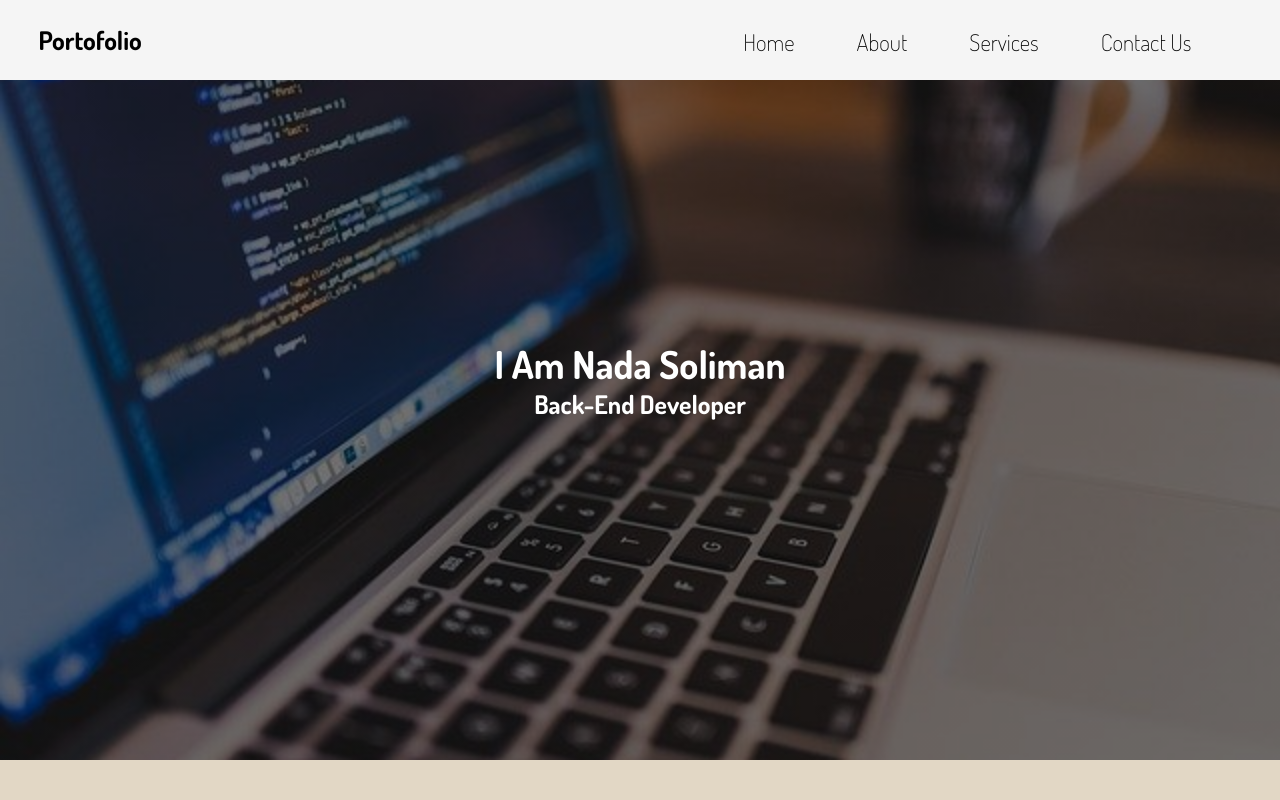
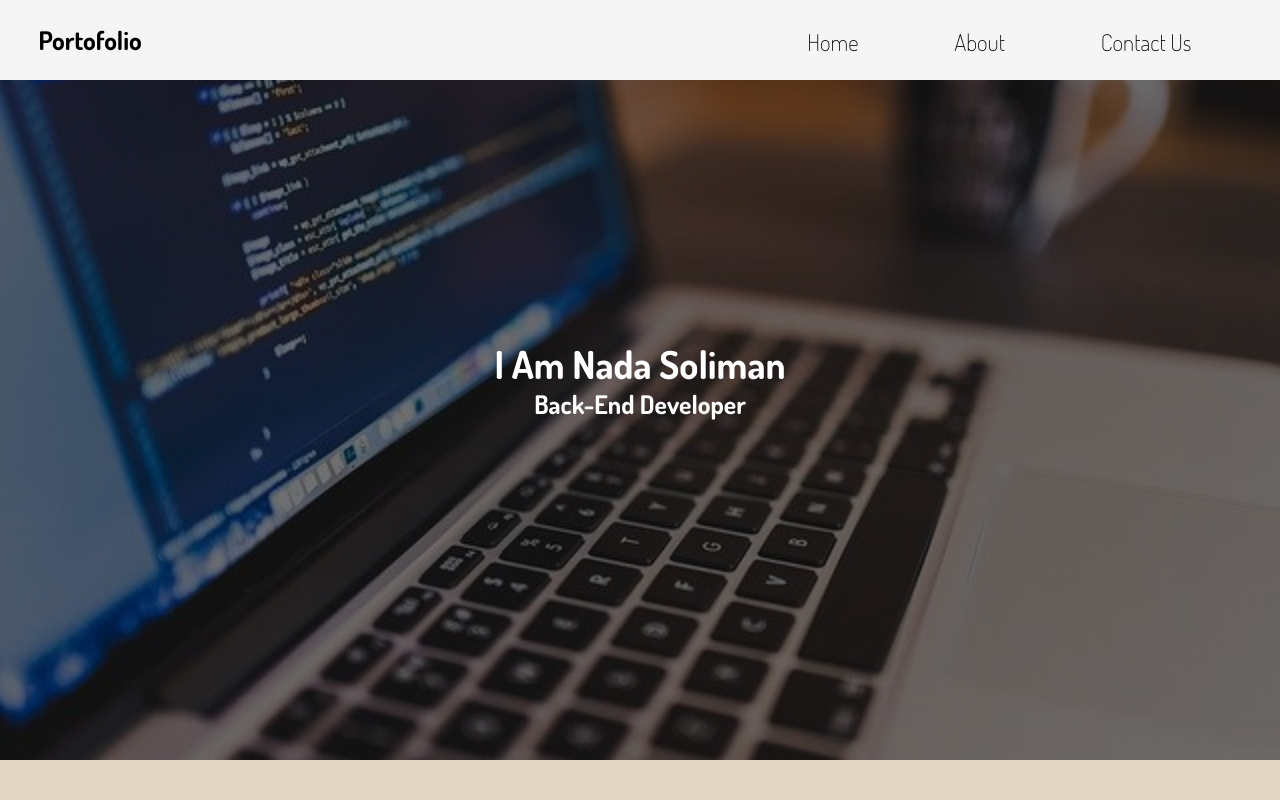
Before and after one commit to NadaSolimanFathy/Protofolio, a plain HTML site: page index.html in a window 1280 px wide. Shown: the top 800 px of the page. Drawn offline with nearby package versions, Linux system fonts and the light colour scheme.

Commit message:
add some changes

```diff
--- a/core/_header.scss
+++ b/core/_header.scss
@@ -43,7 +43,7 @@ header {
       width: 100%;
       background-color: whitesmoke;
       position: fixed; //try sticky
-      //   border: 1px solid red;
+      // border: 1px solid red;
       display: flex;
       align-items: center;
       .header__fixedPart {
@@ -61,9 +61,9 @@ header {
         }
 
         &--nav {
-          left: 50vw;
-          width: 35vw;
-          //   border: 2px solid green;
+          left: 55vw;
+          width: 30vw;
+          // border: 2px solid green;
 
           .dropDown {
             display: none;
--- a/index.html
+++ b/index.html
@@ -25,9 +25,9 @@
                     <button class="dropDown"> <span class="material-symbols-outlined">
                             arrow_drop_down
                         </span></button>
-                    <li><a href="portofolio.html">Home</a> </li>
+                    <li><a href="">Home</a> </li>
                     <li><a href="#aboutMe">About</a> </li>
-                    <li><a href="#services">Services</a> </li>
+                    <!-- <li><a href="#services">Services</a> </li> -->
                     <li><a href="#contactUs">Contact Us</a> </li>
 
                 </ul>
@@ -82,7 +82,7 @@
                 </p>
         </section>
         </div>
-
+<!--
         <section class="myWork" id="services">
             <h2>My Work</h2>
             <div class="allWorks">
@@ -119,7 +119,7 @@
 
             </div>
 
-        </section>
+        </section> -->
 
 
     </main>
```
Also changed, not shown: ui/style.css.
